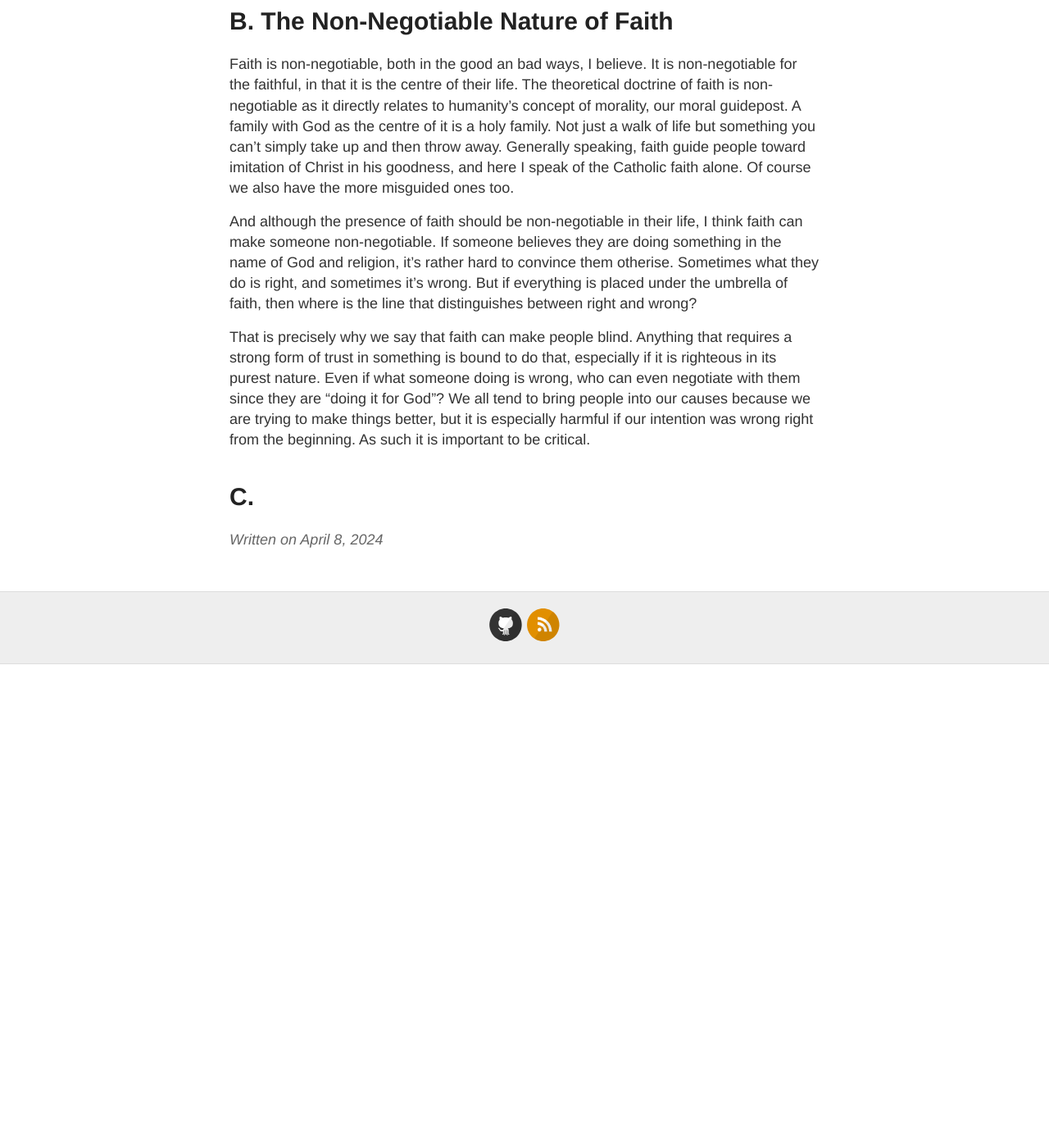
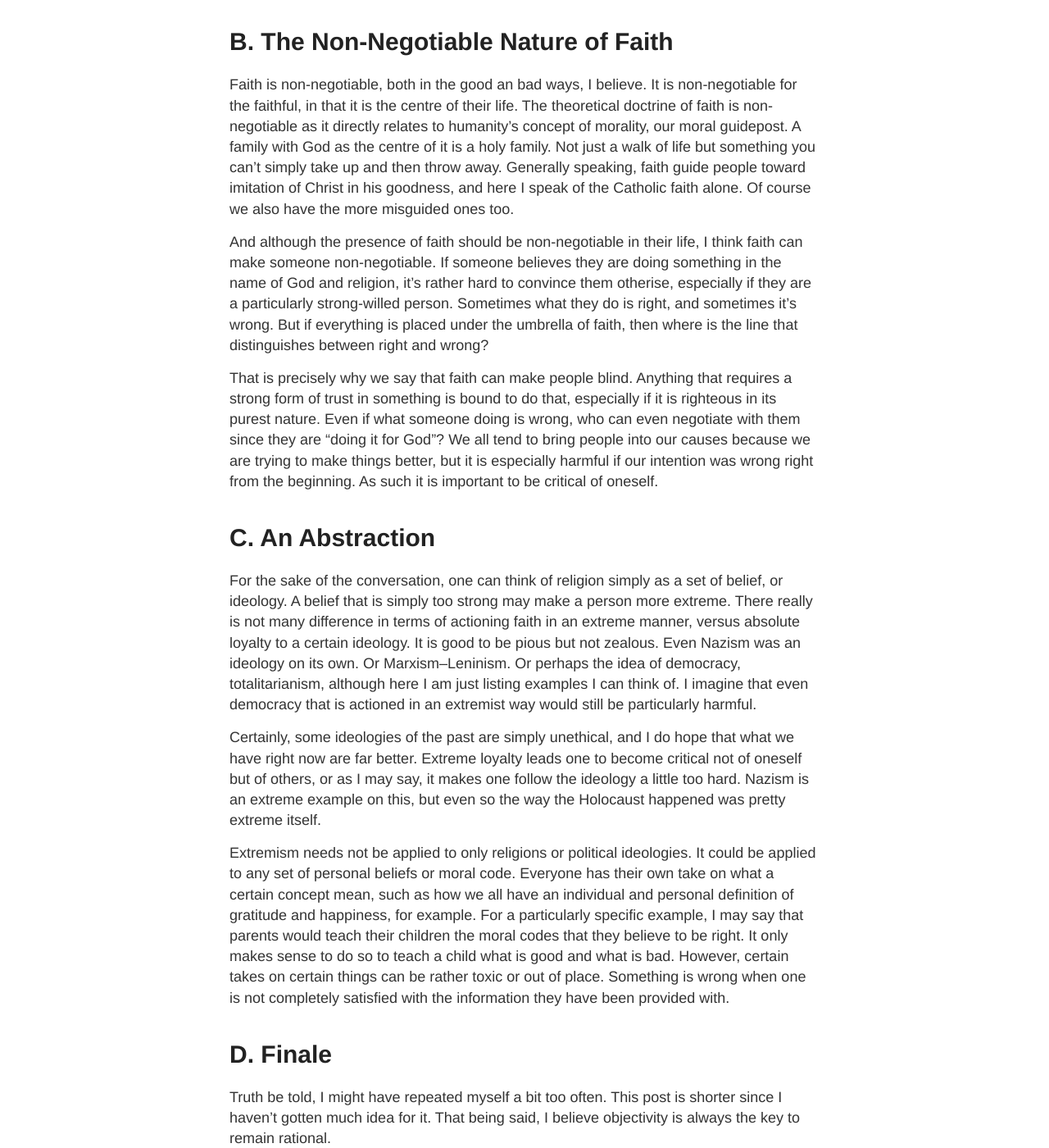
Before and after one commit to theduckshepherd/theduckshepherd.github.io, a Jekyll site: the page built from _posts/2024-04-08-discussion-in-the-name-of-religion.md, in a window 1280 px wide and 1400 px high, scrolled down 1103 px. Shown: the whole window at 82% size. Built offline with Jekyll 4.4.1, drawn with Linux system fonts in a browser that asks for light colours; before the commit the page ends 1913 px from its top, so only the background shows below that; some of the changed text lies outside the part shown.

Commit message:
Update 2024-04-08-discussion-in-the-name-of-religion.md

```diff
--- a/_posts/2024-04-08-discussion-in-the-name-of-religion.md
+++ b/_posts/2024-04-08-discussion-in-the-name-of-religion.md
@@ -4,10 +4,10 @@ title: "(WIP) Discussion: In the Name of Religion"
 category: discussion
 ---
 
-Here's a more sensitive, touchy one. On the matter of religion and what we would do for it.
+Here's a more sensitive, touchy one. On the matter of religion and what we would be willing to do for it.
 
 # A. In the Name of Religion's Righteousness
-Religion taught us the ways of life that is judged to be good, with principles that would better humanity. And as such, we all strive to act on these principles and to behave accordingly. Naturally, religion is akin to righteousness itself. Then, it is also only natural that anything we do in the name of religion, we believe that we do so for the greater good. Reality couldn't be any further than that, because just how much have we messed for what we have done in the name of religion?
+Religion taught us the ways of life that is judged to be good, with principles that would better humanity. And as such, we all strive to act on these principles and to behave accordingly. Naturally, religion is akin to righteousness itself. Then, it is also only natural that anything we do in the name of religion, we believe that we do so for the greater good. Reality couldn't be any further than that, because just how much have we messed up for what we have done in the name of religion?
 
 Some can become zealous and the extreme end of the spectrum would be those that are considered religious extremists. We have seen violence happened because of them. The Crusade itself, while done in the name of religion to take back the Christian Holy Land which at the time was also the Muslims' Holy Land, was essentially a war of conquest in simple terms, although I will not touch more on this subject given to my lack of comprehensive knowledge on the matter. At least, it is hard to say that the Crusade was justified. Then likewise, not everything that we do in the name of religion is also justified.
 
@@ -18,8 +18,16 @@ To speak of religion is to also speak from a (spiritually) higher pedestal to th
 # B. The Non-Negotiable Nature of Faith
 Faith is non-negotiable, both in the good an bad ways, I believe. It is non-negotiable for the faithful, in that it is the centre of their life. The theoretical doctrine of faith is non-negotiable as it directly relates to humanity's concept of morality, our moral guidepost. A family with God as the centre of it is a holy family. Not just a walk of life but something you can't simply take up and then throw away. Generally speaking, faith guide people toward imitation of Christ in his goodness, and here I speak of the Catholic faith alone. Of course we also have the more misguided ones too.
 
-And although the presence of faith should be non-negotiable in their life, I think faith can make someone non-negotiable. If someone believes they are doing something in the name of God and religion, it's rather hard to convince them otherise. Sometimes what they do is right, and sometimes it's wrong. But if everything is placed under the umbrella of faith, then where is the line that distinguishes between right and wrong?
+And although the presence of faith should be non-negotiable in their life, I think faith can make someone non-negotiable. If someone believes they are doing something in the name of God and religion, it's rather hard to convince them otherise, especially if they are a particularly strong-willed person. Sometimes what they do is right, and sometimes it's wrong. But if everything is placed under the umbrella of faith, then where is the line that distinguishes between right and wrong?
 
-That is precisely why we say that faith can make people blind. Anything that requires a strong form of trust in something is bound to do that, especially if it is righteous in its purest nature. Even if what someone doing is wrong, who can even negotiate with them since they are "doing it for God"? We all tend to bring people into our causes because we are trying to make things better, but it is especially harmful if our intention was wrong right from the beginning. As such it is important to be critical.
+That is precisely why we say that faith can make people blind. Anything that requires a strong form of trust in something is bound to do that, especially if it is righteous in its purest nature. Even if what someone doing is wrong, who can even negotiate with them since they are "doing it for God"? We all tend to bring people into our causes because we are trying to make things better, but it is especially harmful if our intention was wrong right from the beginning. As such it is important to be critical of oneself.
 
-# C.
+# C. An Abstraction
+For the sake of the conversation, one can think of religion simply as a set of belief, or ideology. A belief that is simply too strong may make a person more extreme. There really is not many difference in terms of actioning faith in an extreme manner, versus absolute loyalty to a certain ideology. It is good to be pious but not zealous. Even Nazism was an ideology on its own. Or Marxism–Leninism. Or perhaps the idea of democracy, totalitarianism, although here I am just listing examples I can think of. I imagine that even democracy that is actioned in an extremist way would still be particularly harmful.
+
+Certainly, some ideologies of the past are simply unethical, and I do hope that what we have right now are far better. Extreme loyalty leads one to become critical not of oneself but of others, or as I may say, it makes one follow the ideology a little too hard. Nazism is an extreme example on this, but even so the way the Holocaust happened was pretty extreme itself.
+
+Extremism needs not be applied to only religions or political ideologies. It could be applied to any set of personal beliefs or moral code. Everyone has their own take on what a certain concept mean, such as how we all have an individual and personal definition of gratitude and happiness, for example. For a particularly specific example, I may say that parents would teach their children the moral codes that they believe to be right. It only makes sense to do so to teach a child what is good and what is bad. However, certain takes on certain things can be rather toxic or out of place. Something is wrong when one is not completely satisfied with the information they have been provided with.
+
+# D. Finale
+Truth be told, I might have repeated myself a bit too often. This post is shorter since I haven't gotten much idea for it. That being said, I believe objectivity is always the key to remain rational.
```
